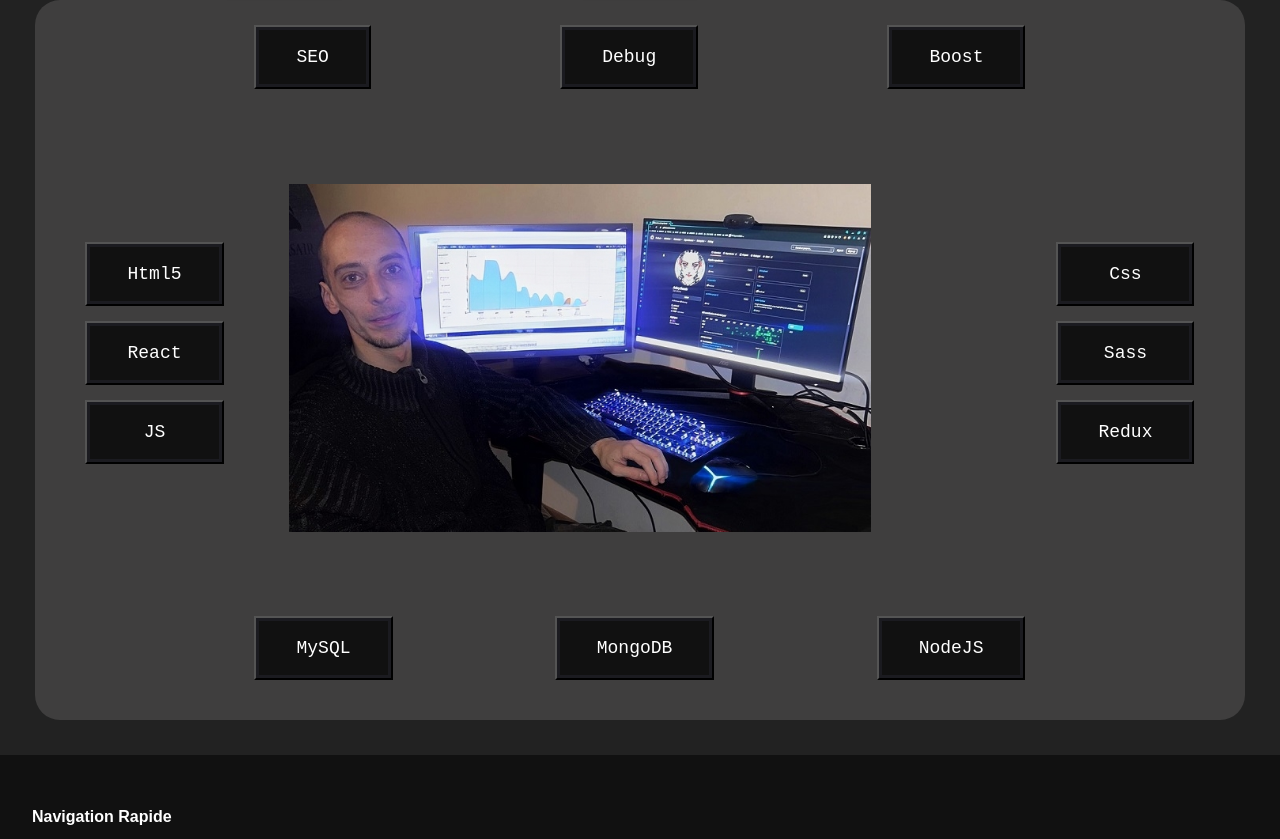
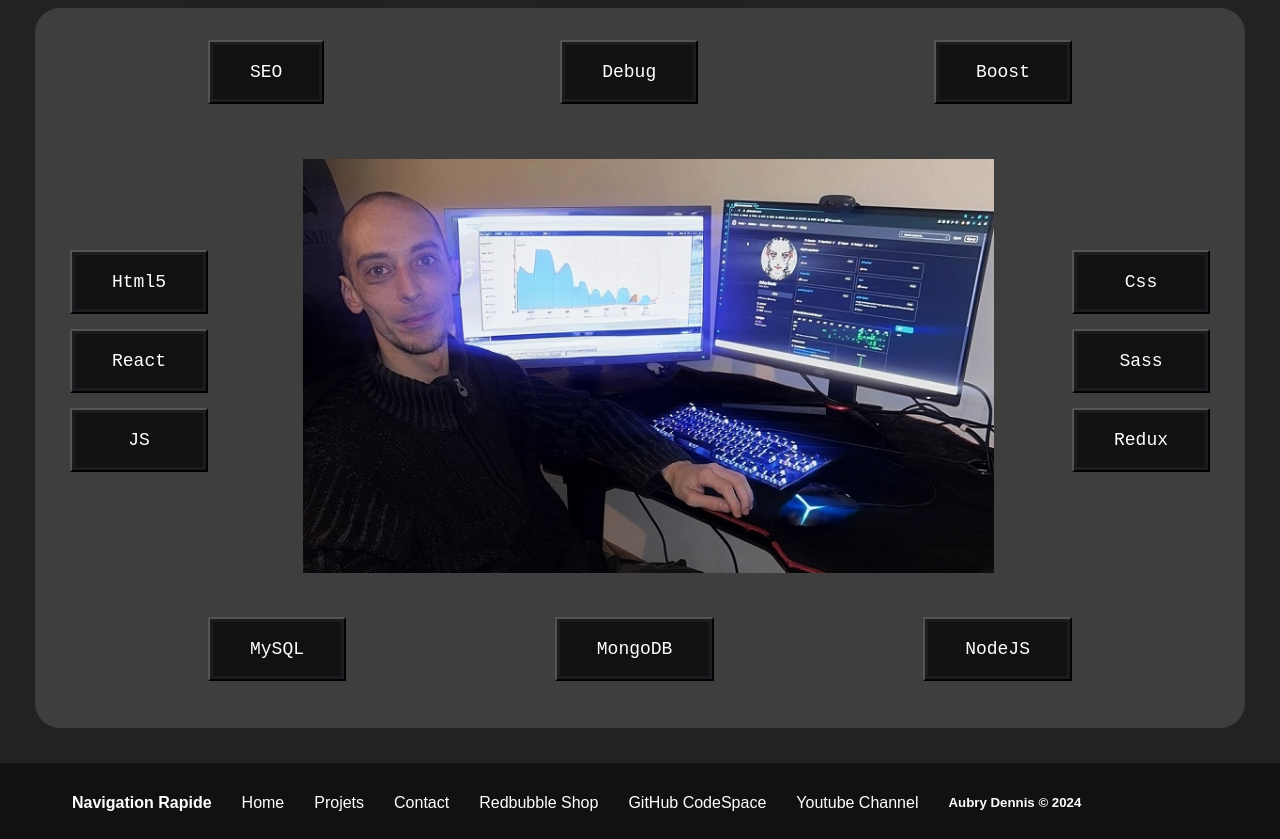
Before and after one commit to DennAmo/portfolio-projet-12, a React (Create React App) app: page / in a window 1280 px wide. Shown: the part 221-1060 px from the top of the page. Built offline with nearby package versions, Linux system fonts and the light colour scheme.

Commit message:
fix footer

```diff
--- a/src/styles/App.css
+++ b/src/styles/App.css
@@ -55,7 +55,6 @@ button {
   justify-content: center;
   align-items: center;
   height: 90vh;
-  justify-content: space-around;
 }
 
 .button-container {
@@ -66,11 +65,11 @@ button {
 }
 
 .columntop {
-  padding-bottom: 80px;
+  padding-bottom: 40px;
 }
 
 .columnbot {
-  padding-top: 80px;
+  padding-top: 40px;
 }
 
 .columnbot, .columntop {
@@ -179,7 +178,8 @@ button {
 
 .myself img {
   width: 80%;
-  padding-left: 35px;
+  margin-right: 105px;
+  margin-left: 95px;
 }
 
 @media (max-width: 860px) {
@@ -189,6 +189,12 @@ button {
   }
   .tech-button, .tech-button2, .tech-button3, .tech-button4 {
     max-width: 125px;
+  }
+  .myself {
+    display: flex;
+    justify-content: center;
+    margin-right: 0px;
+    margin-left: 0px;
   }
 }
 @media (max-width: 450px) {
@@ -217,8 +223,6 @@ header span {
 footer {
   background-color: #111;
   padding: 1rem 2rem;
-  display: flex;
-  flex-wrap: wrap;
 }
 footer nav {
   display: flex;
@@ -226,7 +230,15 @@ footer nav {
 }
 footer nav ul {
   width: 90%;
-  display: unset;
+  display: flex;
+  align-items: center;
+  text-align: center;
+  height: 15px;
+  gap: 30px;
+  list-style: none;
+}
+footer nav li:hover {
+  color: purple;
 }
 
 .matrix-text,
@@ -414,15 +426,14 @@ nav {
   width: 100%;
 }
 
-nav ul {
+header nav ul {
   list-style-type: none;
   padding: 0;
   display: flex;
   justify-content: space-evenly;
 }
-nav ul a {
+header nav ul a {
   width: 15%;
-  height: 55px;
   min-width: 125px;
 }
 
--- a/src/styles/_main.scss
+++ b/src/styles/_main.scss
@@ -56,7 +56,6 @@ button {
   justify-content: center;
   align-items: center;
   height: 90vh;
-  justify-content: space-around;
 }
 
 .button-container {
@@ -67,11 +66,11 @@ button {
 }
 
 .columntop {
-  padding-bottom: 80px;
+  padding-bottom: 40px;
 }
 
 .columnbot {
- padding-top: 80px;
+ padding-top: 40px;
 }
 
 .columnbot, .columntop {
@@ -188,7 +187,8 @@ transition: all 0.3s ease-in-out;
 
 .myself img {
   width: 80%;
-  padding-left: 35px;
+margin-right: 105px;
+  margin-left: 95px;
 }
 
 @media (max-width: 860px) {
@@ -198,6 +198,12 @@ height: unset;
   }
   .tech-button, .tech-button2, .tech-button3, .tech-button4 {
     max-width: 125px;
+  }
+  .myself  {
+    display: flex;
+    justify-content: center;
+  margin-right: 0px;
+    margin-left: 0px;
   }
 
 }
--- a/src/styles/components/_footer.scss
+++ b/src/styles/components/_footer.scss
@@ -1,17 +1,24 @@
 footer {
   background-color: #111;
   padding: 1rem 2rem;
-  display: flex;
-  flex-wrap: wrap;
 
   nav {
     display: flex;
     flex-direction: unset;
     ul {
       width: 90%;
-      display: unset;
+      display: flex;
+      align-items: center;
+      text-align: center;
+      height: 15px;
+      gap: 30px;
+      list-style: none;
+    }
+    li:hover{
+      color: purple;
     }
   }
+
 }
 
 .matrix-text,
--- a/src/styles/components/_nav.scss
+++ b/src/styles/components/_nav.scss
@@ -3,7 +3,7 @@ nav {
 
 }
 
-nav ul {
+header nav ul {
   list-style-type: none;
   padding: 0;
   display: flex;
@@ -11,7 +11,6 @@ nav ul {
 
   a{
     width: 15%;
-    height: 55px;
     min-width: 125px;
 
   }
```
Also changed, not shown: 1 other file (tests, documents, lock files or other folders).
